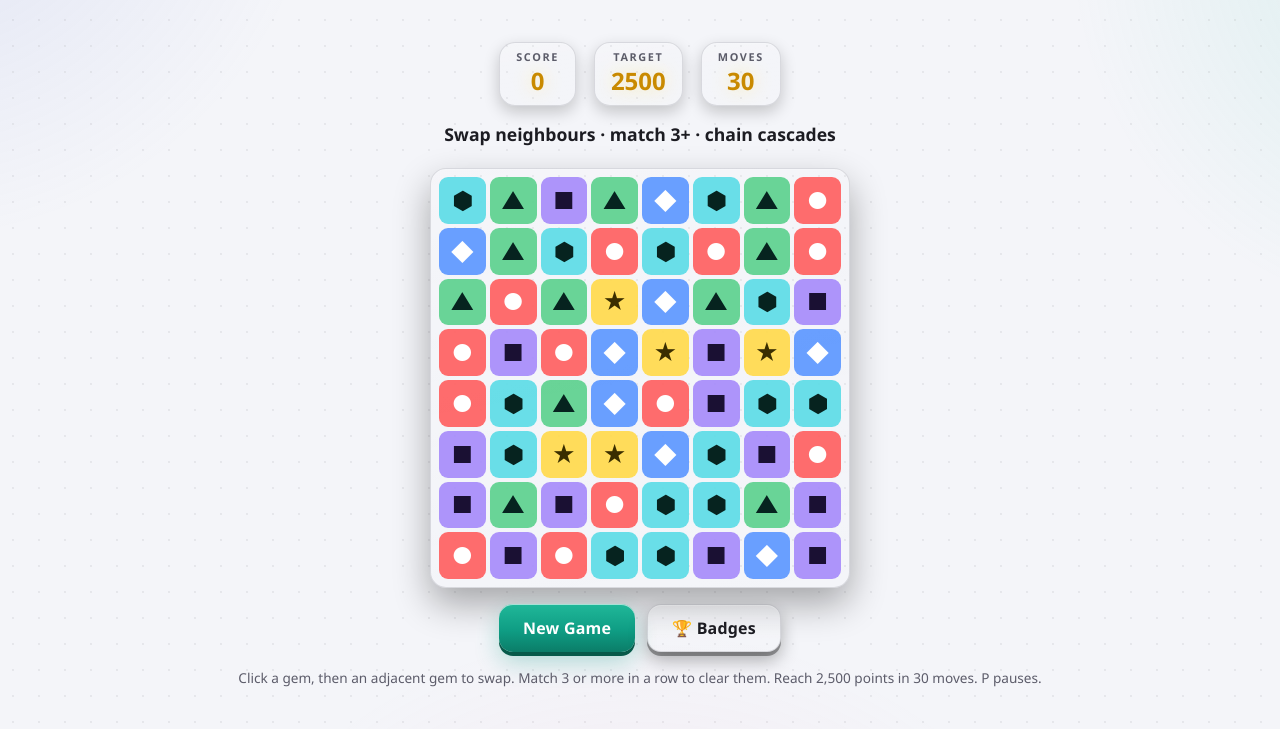
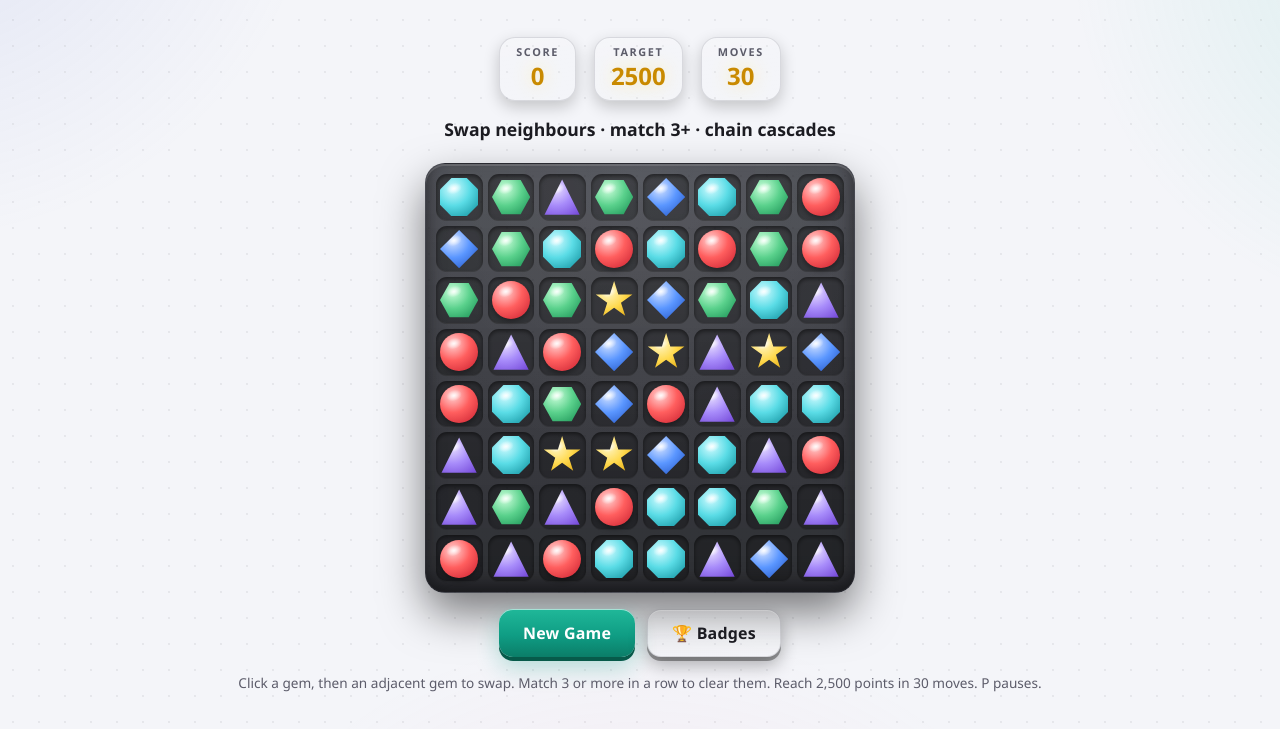
Before and after one commit to Fel101/fels-offline-arcade, a plain HTML site: page games/match-3/index.html in a window 1280 px wide. Shown: the part 71-800 px from the top of the page. Drawn offline with Linux system fonts and the light colour scheme.

Commit message:
Graphics overhaul for Match 3 (faceted gem shapes, board well, selection pulse, swap/shake animations)

```diff
--- a/games/match-3/index.html
+++ b/games/match-3/index.html
@@ -35,45 +35,156 @@
   </script>
   <link rel="stylesheet" href="../../css/styles.css">
   <style>
+    /* Match 3 — faceted gems in a dark board well, with swap/selection feedback.
+       Scoped to .gemboard/.gem so the shared styles are untouched. */
     .gemboard {
       display: grid;
       grid-template-columns: repeat(8, minmax(0, 1fr));
-      gap: 4px;
+      gap: clamp(3px, 1vw, 5px);
       width: 100%;
-      max-width: min(92vw, 420px);
+      max-width: min(92vw, 430px);
       aspect-ratio: 1;
       margin: 0 auto;
-      padding: 8px;
-      background: linear-gradient(170deg, rgba(255,255,255,0.09), rgba(255,255,255,0.03));
-      border-radius: 16px;
+      padding: clamp(7px, 2vw, 10px);
+      background:
+        radial-gradient(120% 120% at 50% 0%, rgba(255, 255, 255, 0.08), transparent 60%),
+        linear-gradient(180deg, rgba(12, 14, 22, 0.72), rgba(8, 9, 14, 0.84));
+      border-radius: 20px;
       border: 1px solid var(--glass-border);
-      box-shadow: 0 16px 36px rgba(0,0,0,0.32), inset 0 1px 0 rgba(255,255,255,0.12);
+      box-shadow:
+        0 20px 44px rgba(0, 0, 0, 0.5),
+        inset 0 2px 0 rgba(255, 255, 255, 0.14),
+        inset 0 -8px 18px rgba(0, 0, 0, 0.5);
       touch-action: manipulation;
     }
+
     .gem {
+      position: relative;
       aspect-ratio: 1;
-      border-radius: 9px;
       border: none;
-      display: flex;
-      align-items: center;
-      justify-content: center;
-      font-size: clamp(0.85rem, 4.1vw, 1.45rem);
-      font-weight: 800;
+      border-radius: clamp(7px, 2vw, 11px);
+      padding: 0;
+      display: grid;
+      place-items: center;
       cursor: pointer;
-      padding: 0;
       font-family: inherit;
-      line-height: 1;
-      transition: transform 0.1s ease, box-shadow 0.12s ease, filter 0.12s ease;
+      background: rgba(0, 0, 0, 0.28);
+      box-shadow:
+        inset 0 2px 4px rgba(0, 0, 0, 0.5),
+        inset 0 -1px 0 rgba(255, 255, 255, 0.05);
+      -webkit-tap-highlight-color: transparent;
+      transition: box-shadow 0.14s ease, background 0.14s ease;
     }
-    .gem--0 { background: rgba(255, 94, 94, 0.9); color: #fff; }
-    .gem--1 { background: rgba(90, 150, 255, 0.9); color: #fff; }
-    .gem--2 { background: rgba(90, 209, 140, 0.9); color: #06231f; }
-    .gem--3 { background: rgba(255, 217, 77, 0.92); color: #3a2e00; }
-    .gem--4 { background: rgba(167, 139, 250, 0.92); color: #1a1033; }
-    .gem--5 { background: rgba(90, 220, 230, 0.9); color: #06231f; }
-    .gem:hover:not(:disabled) { filter: brightness(1.1); }
-    .gem--sel { box-shadow: 0 0 0 3px var(--accent); transform: scale(0.93); }
     .gem:disabled { cursor: default; }
+    .gem:focus-visible { outline: 2px solid var(--accent-2); outline-offset: 1px; z-index: 4; }
+
+    /* Faceted gem body. */
+    .gem__shape {
+      position: relative;
+      width: 82%;
+      height: 82%;
+      display: block;
+      overflow: hidden;
+      transition: transform 0.14s var(--ease-pop), filter 0.14s ease;
+      filter: drop-shadow(0 2px 3px rgba(0, 0, 0, 0.45));
+      will-change: transform;
+    }
+    .gem__shape::after {
+      content: "";
+      position: absolute;
+      top: 12%;
+      left: 16%;
+      width: 42%;
+      height: 28%;
+      border-radius: 50%;
+      background: radial-gradient(ellipse at center, rgba(255, 255, 255, 0.9), rgba(255, 255, 255, 0) 70%);
+      transform: rotate(-18deg);
+      pointer-events: none;
+    }
+
+    /* Per-type shape + colour. */
+    .gem--0 .gem__shape {
+      background: radial-gradient(circle at 34% 28%, #ffd3d3 0%, #ff5e5e 46%, #c81e2e 100%);
+      border-radius: 50%;
+    }
+    .gem--1 .gem__shape {
+      background: radial-gradient(circle at 34% 28%, #d3e2ff 0%, #5a96ff 46%, #1f4fbf 100%);
+      clip-path: polygon(50% 0%, 100% 50%, 50% 100%, 0% 50%);
+    }
+    .gem--2 .gem__shape {
+      background: radial-gradient(circle at 34% 28%, #ccffdb 0%, #5ad18c 46%, #128a4e 100%);
+      clip-path: polygon(25% 5%, 75% 5%, 100% 50%, 75% 95%, 25% 95%, 0% 50%);
+    }
+    .gem--3 .gem__shape {
+      background: radial-gradient(circle at 34% 28%, #fff7c9 0%, #ffd94d 46%, #d99a00 100%);
+      clip-path: polygon(50% 0%, 61% 35%, 98% 35%, 68% 57%, 79% 91%, 50% 70%, 21% 91%, 32% 57%, 2% 35%, 39% 35%);
+    }
+    .gem--4 .gem__shape {
+      background: radial-gradient(circle at 34% 28%, #e9e0ff 0%, #a78bfa 46%, #6d3fd4 100%);
+      clip-path: polygon(50% 4%, 96% 96%, 4% 96%);
+    }
+    .gem--5 .gem__shape {
+      background: radial-gradient(circle at 34% 28%, #d2fbff 0%, #5adce6 46%, #0f8f9c 100%);
+      clip-path: polygon(30% 0%, 70% 0%, 100% 30%, 100% 70%, 70% 100%, 30% 100%, 0% 70%, 0% 30%);
+    }
+
+    /* Selection: ring + shrink, with a soft pulse. */
+    .gem--sel {
+      background: rgba(255, 255, 255, 0.1);
+      box-shadow:
+        0 0 0 3px var(--accent),
+        0 0 14px 2px var(--btn-glow),
+        inset 0 2px 4px rgba(0, 0, 0, 0.4);
+      z-index: 3;
+    }
+    .gem--sel .gem__shape { transform: scale(0.86); }
+    .gem--sel::after {
+      content: "";
+      position: absolute;
+      inset: -3px;
+      border-radius: inherit;
+      border: 2px solid var(--accent);
+      pointer-events: none;
+      animation: gemSel 1.1s ease-in-out infinite;
+    }
+    @keyframes gemSel {
+      0%, 100% { opacity: 0.5; transform: scale(1); }
+      50% { opacity: 1; transform: scale(1.07); }
+    }
+
+    /* Hover lift. */
+    @media (hover: hover) {
+      .gem:not(:disabled):hover { background: rgba(255, 255, 255, 0.09); }
+      .gem:not(:disabled):hover .gem__shape { transform: scale(1.08); }
+      .gem--sel:not(:disabled):hover .gem__shape { transform: scale(0.9); }
+    }
+
+    /* Swap slide: the gem starts offset toward the cell it came from. */
+    .gem--swap { z-index: 5; }
+    .gem--swap .gem__shape { animation: gemSwap 0.18s ease; }
+    @keyframes gemSwap {
+      0% { transform: translate(var(--sx, 0), var(--sy, 0)); }
+      100% { transform: translate(0, 0); }
+    }
+
+    /* Invalid swap shake. */
+    .gem--bad .gem__shape { animation: gemBad 0.32s ease; }
+    @keyframes gemBad {
+      0%, 100% { transform: translateX(0); }
+      20% { transform: translateX(-18%); }
+      40% { transform: translateX(16%); }
+      60% { transform: translateX(-12%); }
+      80% { transform: translateX(8%); }
+    }
+
+    @media (prefers-reduced-motion: reduce) {
+      .gem, .gem__shape { transition: none; }
+      .gem--swap .gem__shape,
+      .gem--bad .gem__shape,
+      .gem--sel::after { animation: none; }
+      .gem--sel::after { opacity: 1; }
+    }
+
     .status-bar { gap: 18px; }
   </style>
 </head>
--- a/games/match-3/script.js
+++ b/games/match-3/script.js
@@ -46,6 +46,7 @@
   const START_MOVES = 30;
   const TARGET = 2500;
   const GLYPHS = ["●", "◆", "▲", "★", "■", "⬢"];
+  const GEM_NAMES = ["red", "blue", "green", "yellow", "purple", "cyan"];
   const HINT_DEFAULT =
     "Click a gem, then an adjacent gem to swap. Match 3 or more in a row to clear them. Reach 2,500 points in 30 moves. P pauses.";
 
@@ -347,7 +348,18 @@
     movesEl.textContent = moves;
   }
 
-  function render() {
+  // Build a CSS calc() offset for the swap slide (one cell + the grid gap).
+  function offsetCss(d) {
+    if (!d) return "0";
+    const pct = d * 100;
+    const px = Math.abs(d * 4);
+    return `calc(${pct}% ${d < 0 ? "-" : "+"} ${px}px)`;
+  }
+
+  function render(opts) {
+    opts = opts || {};
+    const swap = opts.swap || null;
+    const bad = opts.bad || null;
     boardEl.innerHTML = "";
     for (let r = 0; r < SIZE; r++) {
       for (let c = 0; c < SIZE; c++) {
@@ -357,15 +369,45 @@
         let cls = "gem";
         if (t >= 0) cls += " gem--" + t;
         if (selected && selected.r === r && selected.c === c) cls += " gem--sel";
+        if (bad && bad.some((b) => b[0] === r && b[1] === c)) cls += " gem--bad";
+
+        // If this gem just slid in from a neighbour, offset its start position.
+        let moving = false;
+        let mdx = 0;
+        let mdy = 0;
+        if (swap) {
+          if (r === swap.r1 && c === swap.c1) {
+            mdx = swap.c2 - swap.c1;
+            mdy = swap.r2 - swap.r1;
+            moving = true;
+          } else if (r === swap.r2 && c === swap.c2) {
+            mdx = swap.c1 - swap.c2;
+            mdy = swap.r1 - swap.r2;
+            moving = true;
+          }
+        }
+        if (moving) cls += " gem--swap";
+
         btn.className = cls;
-        btn.textContent = t >= 0 ? GLYPHS[t] : "";
         btn.disabled = gameOver || paused;
         btn.setAttribute("data-r", String(r));
         btn.setAttribute("data-c", String(c));
         btn.setAttribute(
           "aria-label",
-          t >= 0 ? `${GLYPHS[t]} gem, row ${r + 1}, column ${c + 1}` : "Empty"
+          t >= 0 ? `${GEM_NAMES[t]} gem, row ${r + 1}, column ${c + 1}` : "Empty"
         );
+
+        if (t >= 0) {
+          const shape = document.createElement("span");
+          shape.className = "gem__shape";
+          shape.setAttribute("aria-hidden", "true");
+          btn.appendChild(shape);
+        }
+        if (moving) {
+          btn.style.setProperty("--sx", offsetCss(mdx));
+          btn.style.setProperty("--sy", offsetCss(mdy));
+        }
+
         boardEl.appendChild(btn);
       }
     }
@@ -386,7 +428,7 @@
     if (res.cleared === 0) {
       swapCells(grid, r1, c1, r2, c2); // revert the invalid swap
       sfx("bad");
-      render();
+      render({ bad: [[r1, c1], [r2, c2]] });
       return false;
     }
 
@@ -405,12 +447,16 @@
     selected = null;
 
     // Keep the board playable if it has no moves left.
+    let reshuffled = false;
     if (!hasPossibleMove(grid)) {
       grid = generateGrid();
+      reshuffled = true;
       toast.show("No moves", "The board was reshuffled.", "🔀");
     }
 
-    render();
+    // Slide the two swapped gems in from their old cells (unless the board was
+    // reshuffled, in which case the positions are brand new).
+    render(reshuffled ? {} : { swap: { r1, c1, r2, c2 } });
     checkEnd();
     return true;
   }
```
